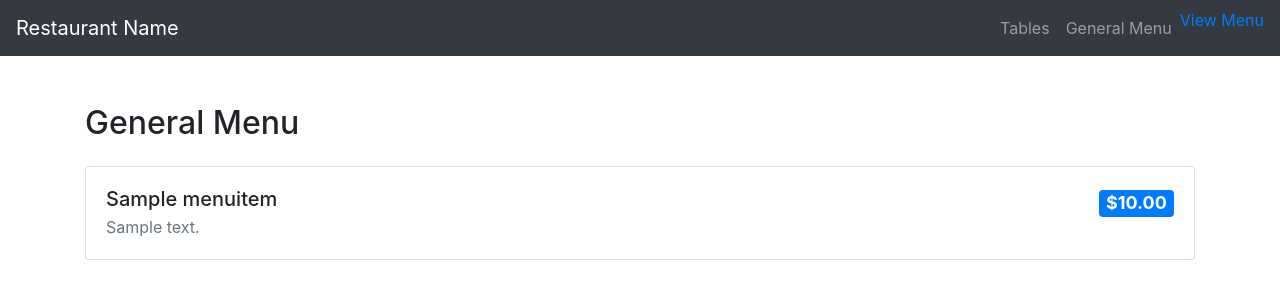
After one commit to mvv1790/restaurant-booking-system, a Django app: template booking_app/templates/booking_app/general_menu.html in a window 1280 px wide. The commit adds this page. Shown: the top 300 px of the page. Run offline with Django 4.2, Linux system fonts and the light colour scheme; the template is opened without the code that fills it: values that come from a table or form of the project are taken from there, others are empty; tables that the repository leaves empty hold one stand-in row (values such as "Sample post"); some libraries are stand-ins or nearby versions.

Commit message:
Added generate mock_reservations.py with a faker, added general menu html and views.

```diff
--- a/booking_app/models.py
+++ b/booking_app/models.py
@@ -1,5 +1,3 @@
-# booking_app/models.py
-
 from django.db import models
 from django.contrib.auth.models import User
 
@@ -22,6 +20,9 @@ class Booking(models.Model):
 
 
 class MenuItem(models.Model):
-    restaurant = models.ForeignKey(Restaurant, on_delete=models.CASCADE)
-    name = models.CharField(max_length=100)
+    name = models.CharField(max_length=200)
+    description = models.TextField(blank=True, null=True)
     price = models.DecimalField(max_digits=6, decimal_places=2)
+
+    def __str__(self):
+        return self.name
--- a/booking_app/templates/base.html
+++ b/booking_app/templates/base.html
@@ -33,8 +33,14 @@
                     <a class="nav-link" href="{% url 'list_tables' %}">Tables</a>
                 </li>
                 <li class="nav-item">
-                    <a class="nav-link" href="{% url 'menu' %}">Menu</a>
+                    <a class="nav-link" href="{% url 'general_menu' %}">General Menu</a>
                 </li>
+                {% if table %}
+                <li class="nav-item">
+                    <a href="{% url 'menu' table_id=table.pk %}">View Menu</a>
+                </li>
+                {% endif %}
+
                 <!-- Add more links as needed -->
             </ul>
         </div>
--- /dev/null
+++ b/booking_app/templates/booking_app/general_menu.html
@@ -0,0 +1,30 @@
+{% extends "base.html" %}
+
+{% block content %}
+<div class="container mt-5">
+    <h2 class="mb-4">General Menu</h2>
+
+    <!-- Iterate over menu items -->
+    {% for item in menu %}
+    <div class="card mb-3">
+        <div class="card-body">
+            <div class="d-flex justify-content-between align-items-start">
+                <div>
+                    <!-- Dish Name -->
+                    <h5 class="card-title mb-1">{{ item.name }}</h5>
+                    <!-- Dish Description -->
+                    <p class="card-text text-muted">{{ item.description }}</p>
+                </div>
+                <!-- Dish Price -->
+                <h4 class="card-text text-right">
+                    <span class="badge badge-primary">${{ item.price }}</span>
+                </h4>
+            </div>
+        </div>
+    </div>
+    {% empty %}
+    <p class="text-center">No menu items available.</p>
+    {% endfor %}
+
+</div>
+{% endblock %}
--- a/booking_app/urls.py
+++ b/booking_app/urls.py
@@ -5,5 +5,6 @@ urlpatterns = [
     path('', views.list_tables, name='list_tables'),
     path('home/', views.home, name='home'),
     path('book/', views.book_table, name='book_table'),
-    path('menu/', views.view_menu, name='menu'),
+    path('menu/<int:table_id>/', views.view_menu, name='menu'),
+    path('general_menu/', views.general_menu, name='general_menu'),
 ]
```
Also changed, not shown: booking_app/views.py (+11 -0 lines), mock_reservations.py (added, +50 -0 lines), db.sqlite3.
